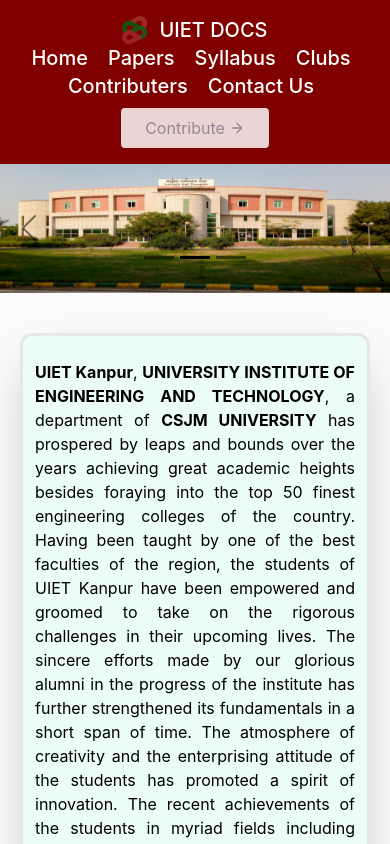
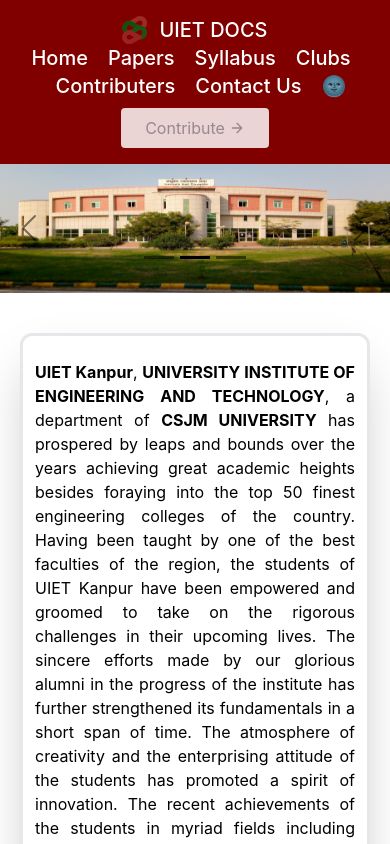
Before and after one commit to ivibhu05/uiet-docs-react, a React (Create React App) app: page /contact#/home in a window 390 px wide. Shown: the top 844 px of the page. Built offline with nearby package versions, Linux system fonts and the light colour scheme.

Commit message:
dark mode

```diff
--- a/src/components/clubs/index.js
+++ b/src/components/clubs/index.js
@@ -7,17 +7,17 @@
 const Clubs = () => {
   return (
     <div>
-      <h1 className="py-4 sm:text-3xl text-2xl font-medium title-font text-gray-900 text-center">
+      <h1 className="py-4 sm:text-3xl text-2xl font-medium title-font  text-center">
         Evolution (UIET Coding Club)
       </h1>
       <section className="text-gray-600 body-font pl-2 pr-2">
-        <div className="container px-5 py-24 mx-auto  border-2 rounded-2xl shadow-2xl ">
+        <div className="container px-5 py-24 mx-auto  border-2 rounded-2xl shadow-0xl ">
           <div className="flex flex-wrap -m-4">
             <div className="lg:w-1/3 sm:w-1/2 p-4">
               <div className="flex relative">
                 <img
                   alt="gallery"
-                  className=" inset-0 h-48 w-96 object-center border-3 border-grey-100 border-solid shadow-2xl"
+                  className=" inset-0 h-48 w-96 object-center border-3 border-grey-100 border-solid shadow-0xl"
                   src={Team1}
                 />
               </div>
@@ -47,12 +47,12 @@
 <br />
 <br />
 
-      <section className="antialiased bg-gray-100 text-gray-600 py-12 px-4 ml-100">
+      <section className="antialiased  text-gray-600 py-12 px-4 ml-100">
         <div className=" flex flex-col justify-center h-full ">
           {/* Table */}
           <div className="bg-green-50 rounded-xl w-full max-w-2xl mx-auto py-12  border-2 rounded-2xl shadow-2xl ">
             <header className="px-5 py-4 border-b border-gray-100">
-              <h2 className="font-semibold text-gray-800 text-3xl text-center">
+              <h2 className="font-semibold  text-3xl text-center">
                 Previous Winners
               </h2>
             </header>
--- a/src/components/contact/index.js
+++ b/src/components/contact/index.js
@@ -8,7 +8,7 @@
       {TEAM?.map(({ name, branch, role, linkedin, portfolio, photo }) => (
         <div>
           <hr />
-          <section className="text-gray-600 body-font">
+          <section className=" body-font">
             <div className="container mx-auto flex px-5 py-10 md:flex-row flex-col items-center">
               <div className="lg:max-w-lg lg:w-full md:w-1/2 w-5/6 mb-10 md:mb-0">
                 <img
@@ -19,10 +19,10 @@
                 />
               </div>
               <div className="lg:flex-grow md:w-1/2 lg:pl-24 md:pl-16 flex flex-col md:items-start md:text-left items-center text-center">
-                <h1 className="title-font sm:text-4xl text-3xl mb-4 font-medium text-gray-900">
+                <h1 className="title-font sm:text-4xl text-3xl mb-4 font-medium ">
                   {name}
                 </h1>
-                <h3 className="title-font sm:text-2xl text-2xl mb-2 font-small text-gray-900">
+                <h3 className="title-font sm:text-2xl text-2xl mb-2 font-small ">
                   {branch}
                 </h3>
                 <p className="mb-4 leading-relaxed">{role}</p>
--- a/src/components/contribute/index.js
+++ b/src/components/contribute/index.js
@@ -6,52 +6,52 @@
     <>
 
 
-      <h1 className="sm:text-3xl text-2xl text-center font-medium title-font mb-4 text-gray-900 py-2">
+      <h1 className="sm:text-3xl text-2xl text-center font-medium title-font mb-4  py-2">
         Top Contributers
       </h1>
       <div className="flex flex-col">
         <div className="-my-2 overflow-x-auto sm:-mx-6 lg:-mx-0">
           <div className="py-2 align-middle inline-block min-w-full sm:px-6 lg:px-8">
-            <div className="shadow-2xl border-2 border-gray-200 sm:rounded-lg">
+            <div className="shadow-0xl border-2 border-gray-200 sm:rounded-lg">
               <table className="min-w-full divide-y divide-gray-200">
-                <thead className="bg-gray-50">
+                <thead className="">
                   <tr>
                     <th
                       scope="col"
-                      className="px-6 py-3 text-left text-xs font-medium text-gray-500  tracking-wider text-xl"
+                      className="px-6 py-3 text-left text-xs font-medium   tracking-wider text-xl"
                     >
                       Name
                     </th>
                     <th
                       scope="col"
-                      className="px-6 py-3 text-left text-xs font-medium text-gray-500  text-xl tracking-wider"
+                      className="px-6 py-3 text-left text-xs font-medium   text-xl tracking-wider"
                     >
                       Branch & Year
                     </th>
                     <th
                       scope="col"
-                      className="px-6 py-3 text-left text-xs font-medium text-gray-500 text-xl  tracking-wider"
+                      className="px-6 py-3 text-left text-xs font-medium  text-xl  tracking-wider"
                     >
                       Contribution
                     </th>
                   </tr>
                 </thead>
-                <tbody className="bg-white divide-y divide-gray-200">
+                <tbody className=" divide-y divide-gray-200">
                   {CONTRIBUTERS?.map(({ name, email, branch, year, score }) => (
                     <tr>
                       <td className="px-6 py-4 whitespace-nowrap">
                         <div className="flex items-center">
                           <div className="ml-4">
-                            <div className=" font-medium text-gray-900 text-lg">
+                            <div className=" font-medium  text-lg">
                               {name}
                             </div>
-                            <div className="text-lg text-gray-500">{email}</div>
+                            <div className="text-lg ">{email}</div>
                           </div>
                         </div>
                       </td>
                       <td className="px-6 py-4 whitespace-nowrap">
-                        <div className="text-lg text-gray-900">{branch}</div>
-                        <div className="text-lg text-gray-500">{year}</div>
+                        <div className="text-lg ">{branch}</div>
+                        <div className="text-lg ">{year}</div>
                       </td>
                       <td className="px-6 py-4 whitespace-nowrap">
                         <span className="px-2 inline-flex text-lg leading-5 font-semibold rounded-full bg-green-100 text-green-800">
--- a/src/components/header/index.js
+++ b/src/components/header/index.js
@@ -2,8 +2,11 @@
 import { Link } from "react-router-dom";
 import { TABS } from "../../utils/pages-tabs";
 import logo from "../../assets/logo1.png";
+import Toggler from "./toggler";
 
-const Header = () => {
+
+
+export default function Header({darkMode,handleClick}) {
   return (
     <div
       style={{
@@ -33,6 +36,7 @@
                 {label}
               </Link>
             ))}
+            <Toggler darkMode={darkMode} handleClick={handleClick}/>
           </nav>
           <a
             href="https://forms.gle/QnnVLMj1eQqocEgC7"
@@ -62,5 +66,3 @@
     </div>
   );
 };
-
-export default Header;
--- /dev/null
+++ b/src/components/header/toggler.js
@@ -0,0 +1,16 @@
+import React from 'react';
+
+export default function Toggler({darkMode, handleClick}) {
+    const transition = 'all 250ms ease'
+
+   return (
+      <div fontSize={'1.5rem'} sx={{cursor: 'pointer', ":hover": {transform: 'translateY(-3px)', transition: transition}}}>
+         {
+            darkMode ?
+               <span onClick={handleClick} aria-label="Full Moon" role="img">🌞</span>
+               :
+               <span onClick={handleClick} aria-label="New Moon" role="img">🌚</span>
+         }
+      </div>
+   )
+}
--- a/src/components/home/index.js
+++ b/src/components/home/index.js
@@ -81,9 +81,9 @@
       <div className="pl-5 pr-5  ">
         <div
           id="modal"
-          className="rounded-xl pb-8 container mx-auto flex justify-center border-3 mb-10 mt-10 shadow-2xl bg-green-50"
+          className="rounded-xl pb-8 container mx-auto flex justify-center border-3 mb-10 mt-10 shadow-2xl "
         >
-          <p className="mt-4 text-black dark:text-white text-justify">
+          <p className="mt-4 light:text-black dark:text-white text-justify">
             <strong>UIET Kanpur</strong>,{" "}
             <b>UNIVERSITY INSTITUTE OF ENGINEERING AND TECHNOLOGY</b>, a
             department of <b>CSJM UNIVERSITY</b> has prospered by leaps and
--- a/src/components/papers/index.js
+++ b/src/components/papers/index.js
@@ -4,10 +4,10 @@
 const Papers = () => {
   return (
     <>
-      <section className="text-gray-600 body-font">
+      <section className="dark:text-gray-600  body-font">
         <div className="container px-5 py-5 mx-auto">
           <div className="text-center mb-20 ">
-            <h1 className="sm:text-4xl text-2xl font-medium  text-center title-font text-gray-900 mb-4">
+            <h1 className="sm:text-4xl text-2xl font-medium  text-center title-font  mb-4">
               Papers
             </h1>
             <p className="text-base leading-relaxed xl:w-2/4 lg:w-3/4 mx-auto text-2xl">
@@ -16,7 +16,7 @@
           </div>
           <div className="flex flex-wrap lg:w-4/5 sm:mx-auto sm:mb-2 -mx-2">
             {PAPERS?.map(({ label, value }) => (
-              <div className="p-2 sm:w-1/2 w-full">
+              <div className="p-2 sm:w-1/2 w-full text-black">
                 <Link to={value}>
                   <div className="bg-gray-200 rounded flex p-4 h-full items-center">
                     <svg
--- a/src/components/syllabus/index.js
+++ b/src/components/syllabus/index.js
@@ -4,10 +4,10 @@
 const Syllabus = () => {
   return (
     <>
-      <section className="text-gray-600 body-font">
+      <section className=" body-font">
         <div className="container px-5 py-5 mx-auto">
           <div className="text-center mb-20">
-            <h1 className="sm:text-4xl text-2xl font-medium  text-center title-font text-gray-900 mb-4">
+            <h1 className="sm:text-4xl text-2xl font-medium  text-center title-font  mb-4">
               Syllabus
             </h1>
             <p className="text-base leading-relaxed xl:w-2/4 lg:w-3/4 mx-auto text-2xl">
@@ -16,7 +16,7 @@
           </div>
           <div className="flex flex-wrap lg:w-4/5 sm:mx-auto sm:mb-2 -mx-2">
             {SYLLABUS?.map(({ label, value }) => (
-              <div className="p-2 sm:w-1/2 w-full">
+              <div className="p-2 sm:w-1/2 w-full text-black">
                 <a href={value} target="_blank" rel="noreferrer">
                   <div className="bg-gray-200 rounded flex p-4 h-full items-center">
                     <svg
@@ -31,7 +31,7 @@
                       <path d="M22 11.08V12a10 10 0 11-5.93-9.14" />
                       <path d="M22 4L12 14.01l-3-3" />
                     </svg>
-                    <span className="title-font font-medium">
+                    <span className="title-font font-medium ">
                       {label}
                     </span>
                   </div>
--- a/src/containers/cse-papers/index.js
+++ b/src/containers/cse-papers/index.js
@@ -9,10 +9,10 @@
 const CsePapers = () => {
   return (
     <>
-      <section class="text-gray-600 body-font">
+      <section class=" body-font">
         <div class="container px-5 py-24 mx-auto py-5">
           <div class="flex flex-wrap w-full mb-10 flex-col items-center text-center">
-            <h1 class="sm:text-3xl text-2xl font-medium title-font  text-gray-900">
+            <h1 class="sm:text-3xl text-2xl font-medium title-font">
               📝 Computer Science & Engineering
             </h1>
           </div>
--- a/src/routes/index.js
+++ b/src/routes/index.js
@@ -1,4 +1,4 @@
-import React from 'react';
+import React,{useState} from 'react';
 import {
   HashRouter as Router,
   Switch,
@@ -19,11 +19,30 @@
 import MeePapers from '../containers/mee-papers';
 import MsmePapers from '../containers/msme-papers';
 import ChePapers from '../containers/che-papers';
-const Routes = () => {
+import Style from "../routes/routes.module.css";
+
+export default function Routes(){
+  let [darkMode, setDarkMode] = useState(false);
+
+  function handleClick() {
+    setDarkMode(!darkMode);
+  }
+
   return (
-    <>
+    <div className={darkMode ? Style.dark : Style.light}>
+      <div
+        container
+        display={"flex"}
+        flexDirection={"column"}
+        minHeight={"100vh"}
+        justifyContent={"space-between"}
+      >
+        <div item>
+          <Header darkMode={darkMode} handleClick={handleClick} />
+
+        </div>
       <Router>
-        <Header />
+
         <Switch>
           <Route exact path="/">
             <Redirect to="/home" />
@@ -73,8 +92,8 @@
         </Switch>
         <Footer />
       </Router>
-    </>
-  );
-};
 
-export default Routes;
+      </div>
+    </div>
+  )
+}
--- /dev/null
+++ b/src/routes/routes.module.css
@@ -0,0 +1,18 @@
+
+.dark {
+  background-color: rgb(20, 19, 19);
+  color: white;
+  transition: all 400ms;
+/*
+  h1,h2,h3,p{
+    color: white;
+    transition: all 400ms;
+  } */
+
+}
+
+.light {
+  background-color: white;
+  color: black;
+  transition: all 400ms;
+}
```
